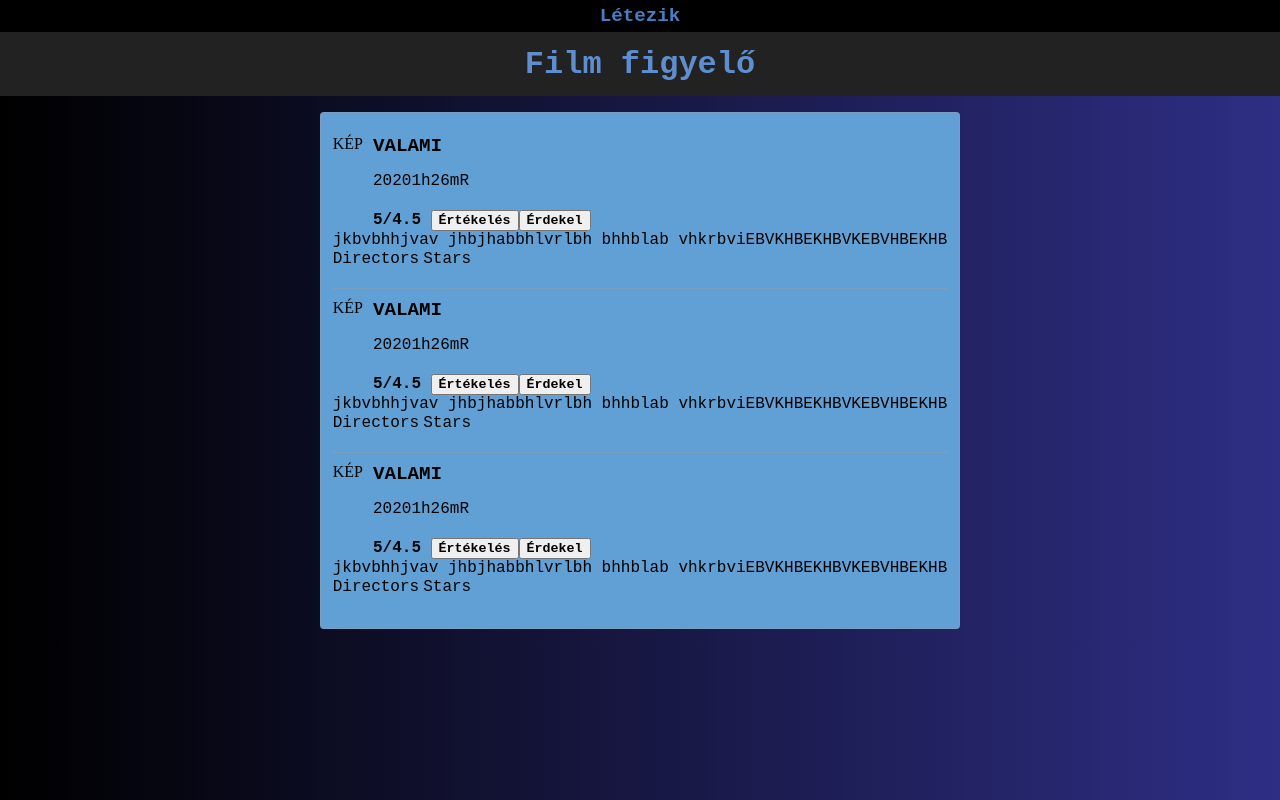
After one commit to BHG-sudo/MoziFilm, a PHP site: page /template.php in a window 1280 px wide. The commit adds this page. Run offline with PHP 8.4, Linux system fonts and the light colour scheme.

Commit message:
Add files via upload

```diff
--- a/frontend/index.css
+++ b/frontend/index.css
@@ -5,6 +5,9 @@ ul {
 }
 h1 {
   text-align: center;
+}
+main {
+  position: relative;
 }
 nav {
   background-color: black;
@@ -95,7 +98,7 @@ p {
   font-family: "Courier New", Courier, monospace;
   color: white;
 }
-img{
+img {
   width: 160px;
   height: 260px;
 }
--- /dev/null
+++ b/frontend/template.php
@@ -0,0 +1,139 @@
+<!DOCTYPE html>
+<html lang="hu">
+
+<head>
+    <meta charset="UTF-8">
+    <meta name="viewport" content="width=device-width, initial-scale=1.0">
+    <link rel="stylesheet" href="template.css">
+    <title>Film lista</title>
+</head>
+
+<body>
+    <nav id="header">
+        <div>
+            <p>Létezik</p>
+        </div>
+    </nav>
+    <main role="main">
+        <div id="crapton">
+            <h1>Film figyelő</h1>
+        </div>
+        <div>
+            <div id="stat" class="stat"></div>
+            <div class="moviescon">
+                <ul class="moviespad">
+                    <li>
+                        <div class="moviecon">
+                            <div class="top">
+                                <div class="cover">KÉP</div>
+                                <div class="maininfo">
+                                    <div class="name">VALAMI</div>
+                                    <div>
+                                        <ul class="info">
+                                            <li class="date">2020</li>
+                                            <li class="time">1h26m</li>
+                                            <li class="korhatar">R</li>
+                                        </ul>
+                                    </div>
+                                    <span class="moreinfo">
+                                        <div>
+                                            <span class="rating">5/4.5</span>
+                                            <button class="gombok">Értékelés</button>
+                                        </div>
+                                        <button class="gombok">Érdekel</button>
+                                    </span>
+                                </div>
+                            </div>
+                            <div id="bot">
+                                <div id="description">jkbvbhhjvav jhbjhabbhlvrlbh bhhblab vhkrbviEBVKHBEKHBVKEBVHBEKHB
+                                </div>
+                                <span>
+                                    <span>
+                                        <span class="info">Directors</span>
+                                    </span>
+                                    <span>
+                                        <span class="info">Stars</span>
+                                    </span>
+                                </span>
+                            </div>
+                        </div>
+                    </li>
+                    <li>
+                        <div class="moviecon">
+                            <div class="top">
+                                <div class="cover">KÉP</div>
+                                <div class="maininfo">
+                                    <div class="name">VALAMI</div>
+                                    <div>
+                                        <ul class="info">
+                                            <li class="date">2020</li>
+                                            <li class="time">1h26m</li>
+                                            <li class="korhatar">R</li>
+                                        </ul>
+                                    </div>
+                                    <span class="moreinfo">
+                                        <div>
+                                            <span class="rating">5/4.5</span>
+                                            <button class="gombok">Értékelés</button>
+                                        </div>
+                                        <button class="gombok">Érdekel</button>
+                                    </span>
+                                </div>
+                            </div>
+                            <div id="bot">
+                                <div id="description">jkbvbhhjvav jhbjhabbhlvrlbh bhhblab vhkrbviEBVKHBEKHBVKEBVHBEKHB
+                                </div>
+                                <span>
+                                    <span>
+                                        <span class="info">Directors</span>
+                                    </span>
+                                    <span>
+                                        <span class="info">Stars</span>
+                                    </span>
+                                </span>
+                            </div>
+                        </div>
+                    </li>
+                    <li>
+                        <div class="moviecon">
+                            <div class="top">
+                                <div class="cover">KÉP</div>
+                                <div class="maininfo">
+                                    <div class="name">VALAMI</div>
+                                    <div>
+                                        <ul class="info">
+                                            <li class="date">2020</li>
+                                            <li class="time">1h26m</li>
+                                            <li class="korhatar">R</li>
+                                        </ul>
+                                    </div>
+                                    <span class="moreinfo">
+                                        <div>
+                                            <span class="rating">5/4.5</span>
+                                            <button class="gombok">Értékelés</button>
+                                        </div>
+                                        <button class="gombok">Érdekel</button>
+                                    </span>
+                                </div>
+                            </div>
+                            <div id="bot">
+                                <div id="description">jkbvbhhjvav jhbjhabbhlvrlbh bhhblab vhkrbviEBVKHBEKHBVKEBVHBEKHB
+                                </div>
+                                <span>
+                                    <span>
+                                        <span class="info">Directors</span>
+                                    </span>
+                                    <span>
+                                        <span class="info">Stars</span>
+                                    </span>
+                                </span>
+                            </div>
+                        </div>
+                    </li>
+                </ul>
+            </div>
+        </div>
+    </main>
+</body>
+
+</html>
```
Also changed, not shown: frontend/index.php (+34 -17 lines), frontend/main.js (added, +21 -0 lines), frontend/movieCard.css (added, +11 -0 lines).
